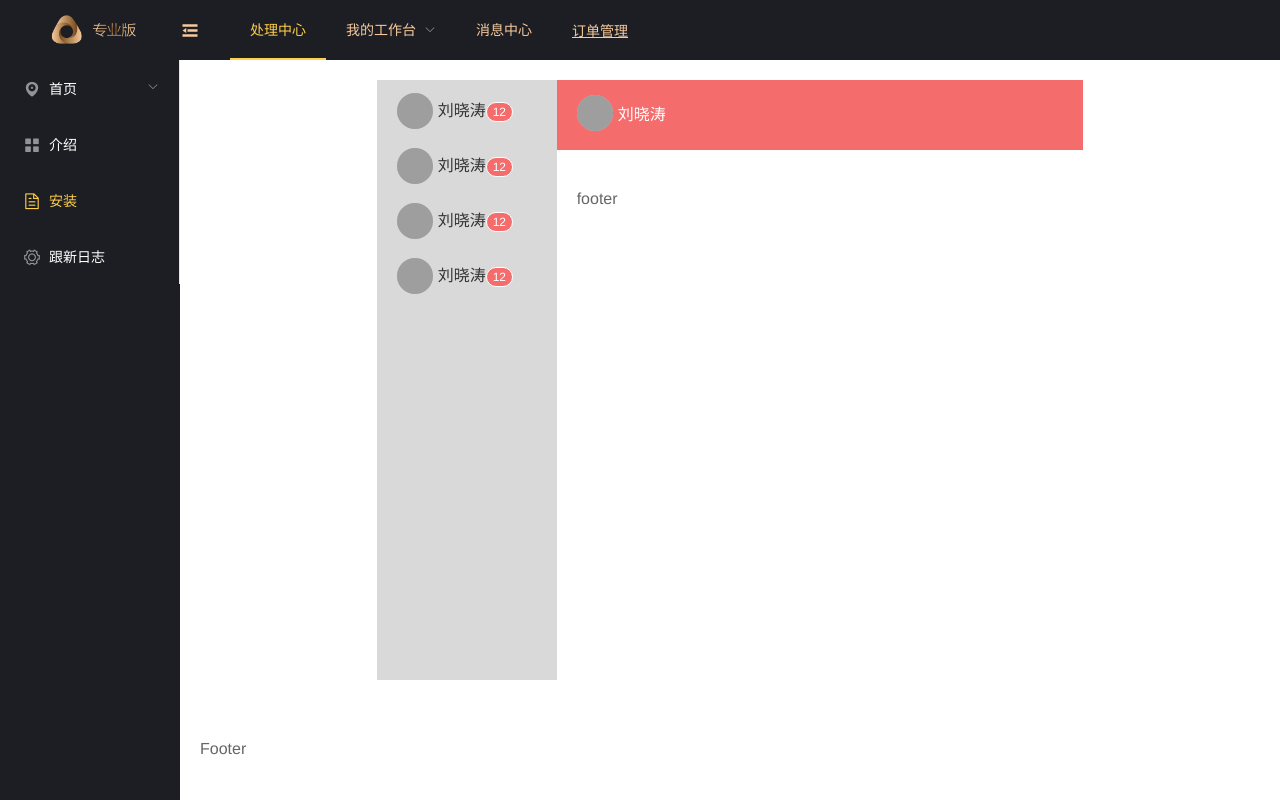
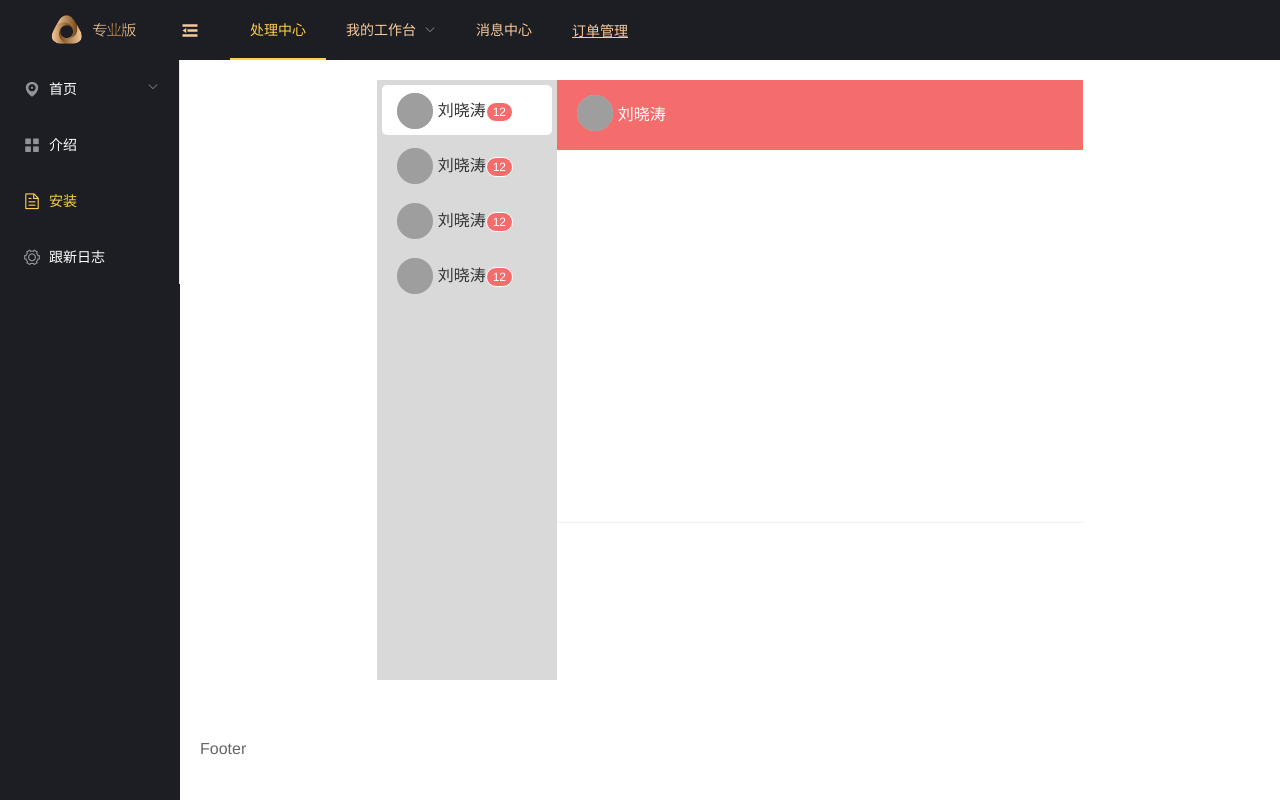
Before and after one commit to NeddiePeng/vue-admin, a Vue app: page /#/im in a window 1280 px wide. Built offline with nearby package versions, Linux system fonts and the light colour scheme; grey boxes are pictures that could not be loaded.

Commit message:
<feat>(im):修改im

```diff
--- a/src/components/im/Im.vue
+++ b/src/components/im/Im.vue
@@ -7,7 +7,7 @@
             <el-container>
                 <el-aside class="im-staff">
                     <ul>
-                        <li class="staff-item">
+                        <li class="staff-item active-item">
                             <el-avatar size="medium" src="https://cube.elemecdn.com/9/c2/f0ee8a3c7c9638a54940382568c9dpng.png"></el-avatar>
                             <span class="staff-name">刘晓涛</span>
                             <el-badge class="mark" :value="12" />
@@ -34,10 +34,12 @@
                         <el-avatar size="medium" src="https://cube.elemecdn.com/9/c2/f0ee8a3c7c9638a54940382568c9dpng.png"></el-avatar>
                         <span class="staff-name">刘晓涛</span>
                     </el-header>
-                    <el-main>
+                    <el-main class="content">
 
                     </el-main>
-                    <el-footer>footer</el-footer>
+                    <el-footer class="send-content">
+
+                    </el-footer>
                 </el-container>
             </el-container>
         </el-col>
@@ -52,6 +54,20 @@
 </script>
 
 <style>
+    .content{
+        height: 372px;
+    }
+    .send-content{
+        padding: 0;
+        height: 158px!important;
+        border-top: 1px solid #F1F1F1;
+    }
+    .active-item{
+        background-color: white;
+        -webkit-border-radius: 5px;
+        -moz-border-radius: 5px;
+        border-radius: 5px;
+    }
     .im-header{
         width: 100%;
         height: 70px!important;
```
